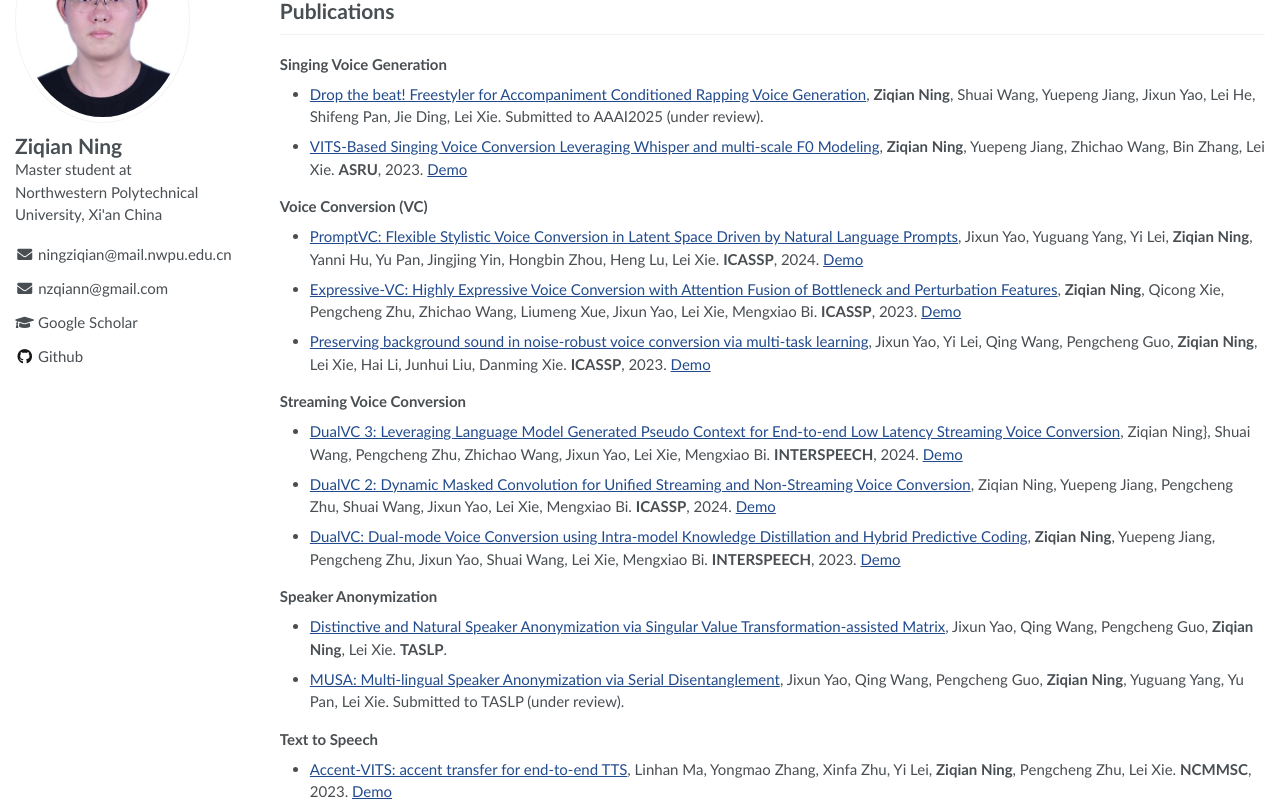
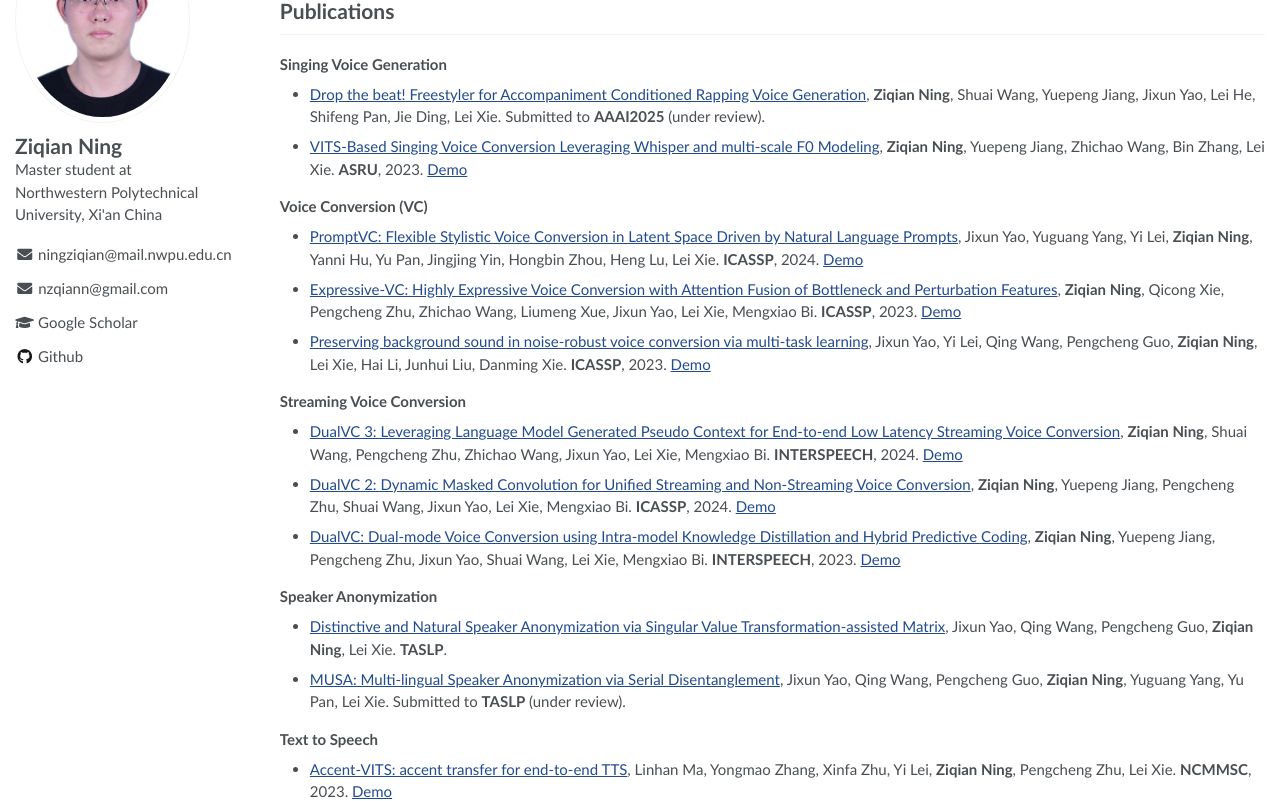
Before and after one commit to NZqian/NZqian.github.io, a Jekyll site: the page built from _pages/about.md, in a window 1280 px wide and 1400 px high, scrolled down 197 px. Shown: the part 175-976 px from the top of the window. Built offline with Jekyll 4.4.1, drawn with Linux system fonts in a browser that asks for light colours; some of the changed text lies outside the part shown.

```diff
--- a/_pages/about.md
+++ b/_pages/about.md
@@ -57,7 +57,7 @@ Ziqian Ning is a master student in the Audio, Speech and Language Processing Lab
 
 **Singing Voice Generation**
 
-- [Drop the beat! Freestyler for Accompaniment Conditioned Rapping Voice Generation](https://arxiv.org/pdf/2408.15474), **Ziqian Ning**, Shuai Wang, Yuepeng Jiang, Jixun Yao, Lei He, Shifeng Pan, Jie Ding, Lei Xie. Submitted to AAAI2025 (under review).
+- [Drop the beat! Freestyler for Accompaniment Conditioned Rapping Voice Generation](https://arxiv.org/pdf/2408.15474), **Ziqian Ning**, Shuai Wang, Yuepeng Jiang, Jixun Yao, Lei He, Shifeng Pan, Jie Ding, Lei Xie. Submitted to **AAAI2025** (under review).
 
 - [VITS-Based Singing Voice Conversion Leveraging Whisper and multi-scale F0 Modeling](https://arxiv.org/pdf/2310.02802.pdf), **Ziqian Ning**, Yuepeng Jiang, Zhichao Wang, Bin Zhang, Lei Xie. **ASRU**, 2023. [Demo](https://nzqian.github.io/SVCC2023-t23-ASLP)
 
@@ -72,9 +72,9 @@ Ziqian Ning is a master student in the Audio, Speech and Language Processing Lab
 
 **Streaming Voice Conversion**
 
-- [DualVC 3: Leveraging Language Model Generated Pseudo Context for End-to-end Low Latency Streaming Voice Conversion](https://arxiv.org/pdf/2406.07846v1), Ziqian Ning}, Shuai Wang, Pengcheng Zhu, Zhichao Wang, Jixun Yao, Lei Xie, Mengxiao Bi. **INTERSPEECH**, 2024. [Demo](https://dualvc.github.io/dualvc3/)
+- [DualVC 3: Leveraging Language Model Generated Pseudo Context for End-to-end Low Latency Streaming Voice Conversion](https://arxiv.org/pdf/2406.07846v1), **Ziqian Ning**, Shuai Wang, Pengcheng Zhu, Zhichao Wang, Jixun Yao, Lei Xie, Mengxiao Bi. **INTERSPEECH**, 2024. [Demo](https://dualvc.github.io/dualvc3/)
 
-- [DualVC 2: Dynamic Masked Convolution for Unified Streaming and Non-Streaming Voice Conversion](https://arxiv.org/pdf/2309.15496.pdf), Ziqian Ning, Yuepeng Jiang, Pengcheng Zhu, Shuai Wang, Jixun Yao, Lei Xie, Mengxiao Bi. **ICASSP**, 2024. [Demo](https://dualvc.github.io/dualvc2/)
+- [DualVC 2: Dynamic Masked Convolution for Unified Streaming and Non-Streaming Voice Conversion](https://arxiv.org/pdf/2309.15496.pdf), **Ziqian Ning**, Yuepeng Jiang, Pengcheng Zhu, Shuai Wang, Jixun Yao, Lei Xie, Mengxiao Bi. **ICASSP**, 2024. [Demo](https://dualvc.github.io/dualvc2/)
 
 - [DualVC: Dual-mode Voice Conversion using Intra-model Knowledge Distillation and Hybrid Predictive Coding](https://arxiv.org/pdf/2305.12425.pdf), **Ziqian Ning**, Yuepeng Jiang, Pengcheng Zhu, Jixun Yao, Shuai Wang, Lei Xie, Mengxiao Bi. **INTERSPEECH**, 2023. [Demo](https://dualvc.github.io/)
 
@@ -82,7 +82,7 @@ Ziqian Ning is a master student in the Audio, Speech and Language Processing Lab
 
 - [Distinctive and Natural Speaker Anonymization via Singular Value Transformation-assisted Matrix](https://arxiv.org/abs/2405.10786), Jixun Yao, Qing Wang, Pengcheng Guo, **Ziqian Ning**, Lei Xie. **TASLP**.
 
-- [MUSA: Multi-lingual Speaker Anonymization via Serial Disentanglement](https://arxiv.org/pdf/2407.11629), Jixun Yao, Qing Wang, Pengcheng Guo, **Ziqian Ning**, Yuguang Yang, Yu Pan, Lei Xie. Submitted to TASLP (under review).
+- [MUSA: Multi-lingual Speaker Anonymization via Serial Disentanglement](https://arxiv.org/pdf/2407.11629), Jixun Yao, Qing Wang, Pengcheng Guo, **Ziqian Ning**, Yuguang Yang, Yu Pan, Lei Xie. Submitted to **TASLP** (under review).
 
 
 **Text to Speech**
```
Also changed, not shown: other parts of _pages/about.md (+1 -0 lines).
